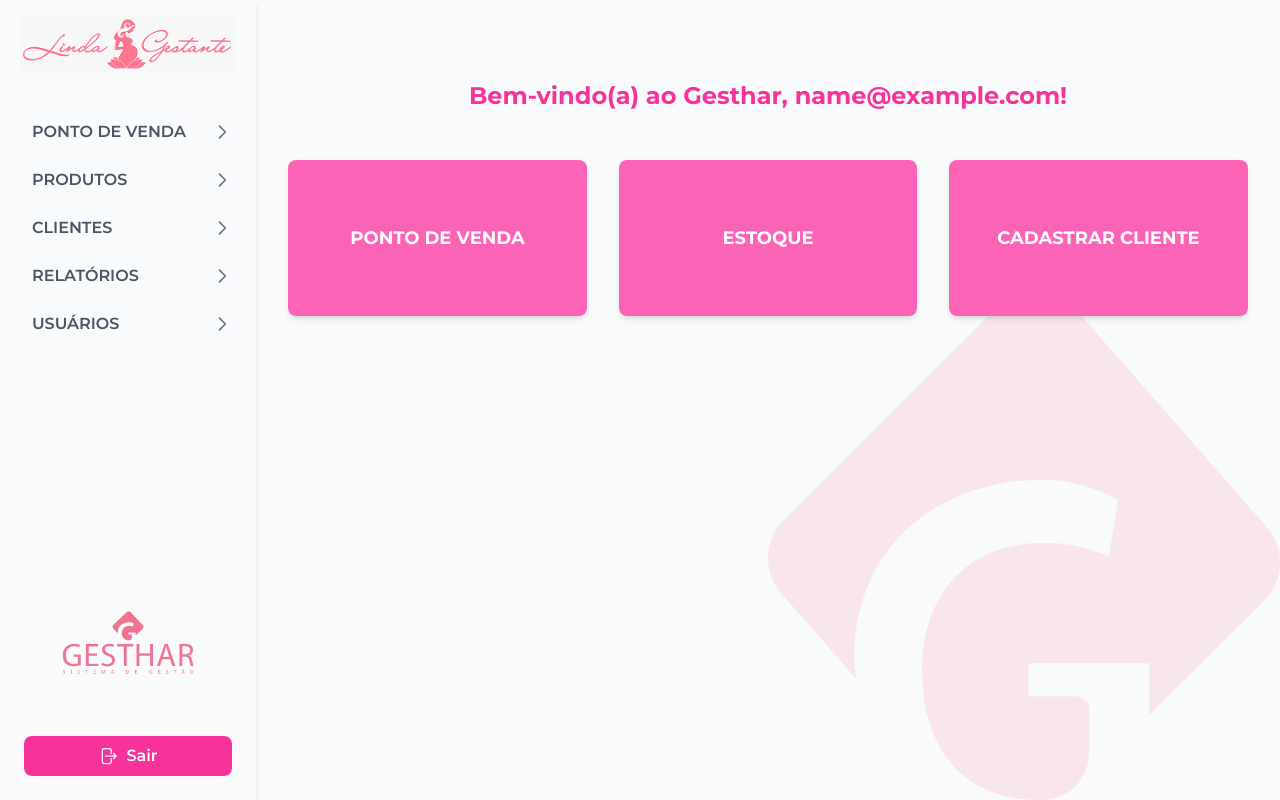
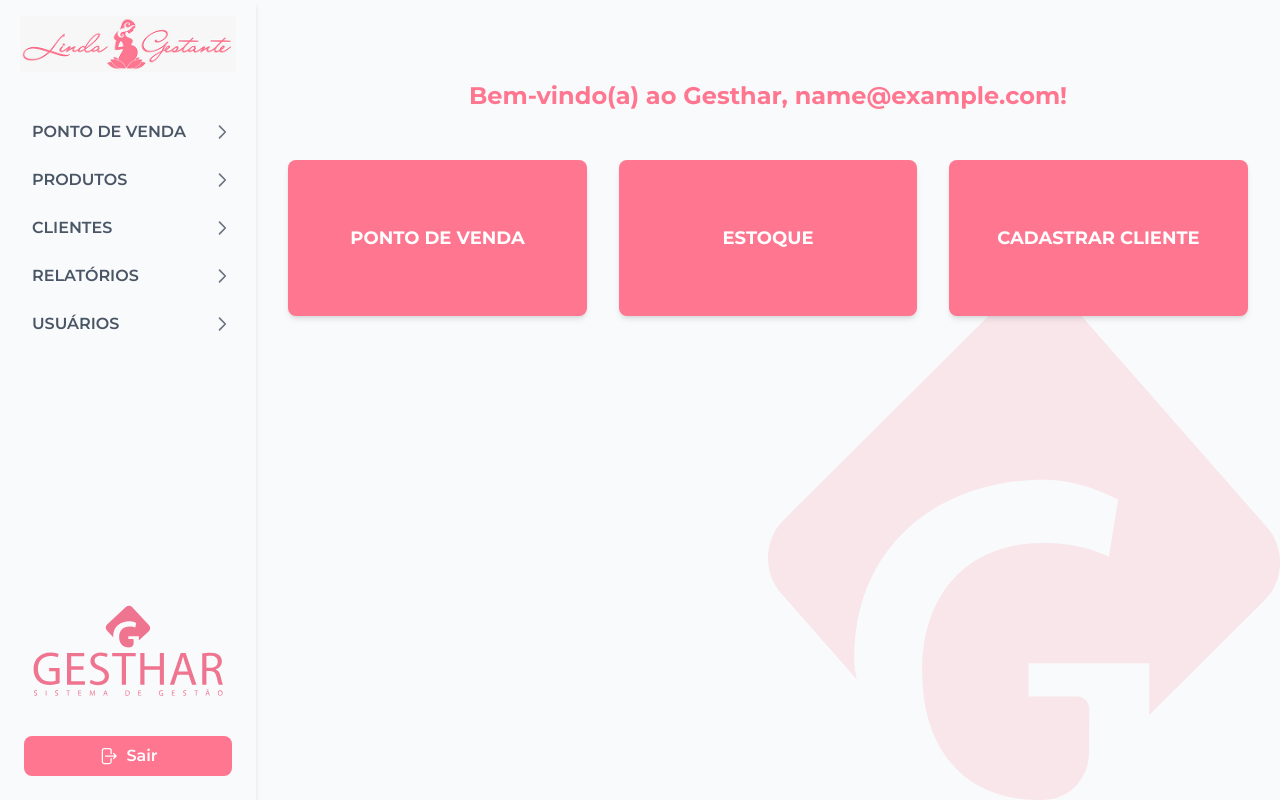
Before and after one commit to GestharPDV/gesthar_pdv, a Django app: page / in a window 1280 px wide. Run offline with Django 4.2, Linux system fonts and the light colour scheme; the visitor is signed in with stand-in values (Sample User, id 1); some libraries are stand-ins or nearby versions.

Commit message:
feat(login): aplica tailwind na tela de login
Adiciona tailwind no login, adiciona as imagens todas em svg, para melhor qualidade, e altera as imagens em png para svg, e altera as cores na home para ficarem no padrão da paleta

```diff
--- a/global/templates/global/home_page.html
+++ b/global/templates/global/home_page.html
@@ -4,7 +4,7 @@
 <div class="flex flex-col items-center justify-center mt-12">
 
     <!-- Mensagem de boas-vindas -->
-    <h1 class="text-2xl font-bold text-pink-500 mb-12 ">
+    <h1 class="text-2xl font-bold text-[#FF7690] mb-12 ">
         Bem-vindo(a) ao Gesthar, {{ user.email }}!
     </h1>
 
@@ -12,19 +12,19 @@
     <div class="grid grid-cols-1 md:grid-cols-3 gap-8">
         <!-- Ponto de Venda -->
         <a href="#"
-           class="bg-pink-400 text-white text-lg font-bold px-12 py-16 rounded-lg shadow-md hover:bg-pink-500 transition duration-200 text-center">
+           class="bg-[#FF7690] text-white text-lg font-bold px-12 py-16 rounded-lg shadow-md hover:bg-pink-500 transition duration-200 text-center">
             PONTO DE VENDA
         </a>
 
         <!-- Estoque -->
         <a href="#"
-           class="bg-pink-400 text-white text-lg font-bold px-12 py-16 rounded-lg shadow-md hover:bg-pink-500 transition duration-200 text-center">
+           class="bg-[#FF7690] text-white text-lg font-bold px-12 py-16 rounded-lg shadow-md hover:bg-pink-500 transition duration-200 text-center">
             ESTOQUE
         </a>
 
         <!-- Cadastro de Cliente -->
         <a href="#"
-           class="bg-pink-400 text-white text-lg font-bold px-12 py-16 rounded-lg shadow-md hover:bg-pink-500 transition duration-200 text-center">
+           class="bg-[#FF7690] text-white text-lg font-bold px-12 py-16 rounded-lg shadow-md hover:bg-pink-500 transition duration-200 text-center">
             CADASTRAR CLIENTE
         </a>
     </div>
--- a/global/templates/global/sidebar.html
+++ b/global/templates/global/sidebar.html
@@ -115,10 +115,10 @@
             </nav>
 
             <div class="p-6 mt-auto">
-                <img src="{% static 'images/logo_gesthar.png' %}" alt="Logo Gesthar" class="mx-auto h-40">
+                <img src="{% static 'images/logo_gesthar.svg' %}" alt="Logo Gesthar" class="mx-auto h-40">
                 <form action="{% url 'logout' %}" method="post">
                     {% csrf_token %}
-                    <button type="submit" class="w-full flex items-center justify-center p-2 rounded-lg text-white bg-pink-500 hover:bg-pink-600 transition-colors font-semibold">
+                    <button type="submit" class="w-full flex items-center justify-center p-2 rounded-lg text-white bg-[#FF7690] hover:bg-pink-600 transition-colors font-semibold">
                         <svg xmlns="http://www.w3.org/2000/svg" fill="none" viewBox="0 0 24 24" stroke-width="1.5" stroke="currentColor" class="w-5 h-5 mr-2">
                             <path stroke-linecap="round" stroke-linejoin="round" d="M15.75 9V5.25A2.25 2.25 0 0 0 13.5 3h-6a2.25 2.25 0 0 0-2.25 2.25v13.5A2.25 2.25 0 0 0 7.5 21h6a2.25 2.25 0 0 0 2.25-2.25V15m3 0 3-3m0 0-3-3m3 3H9" />
                         </svg>
```
Also changed, not shown: user/templates/user/login_page.html (+31 -13 lines), static/images/ICONE-GESTHAR.svg (added), static/images/logo_gesthar.png (deleted), static/images/logo_gesthar.svg (added).
